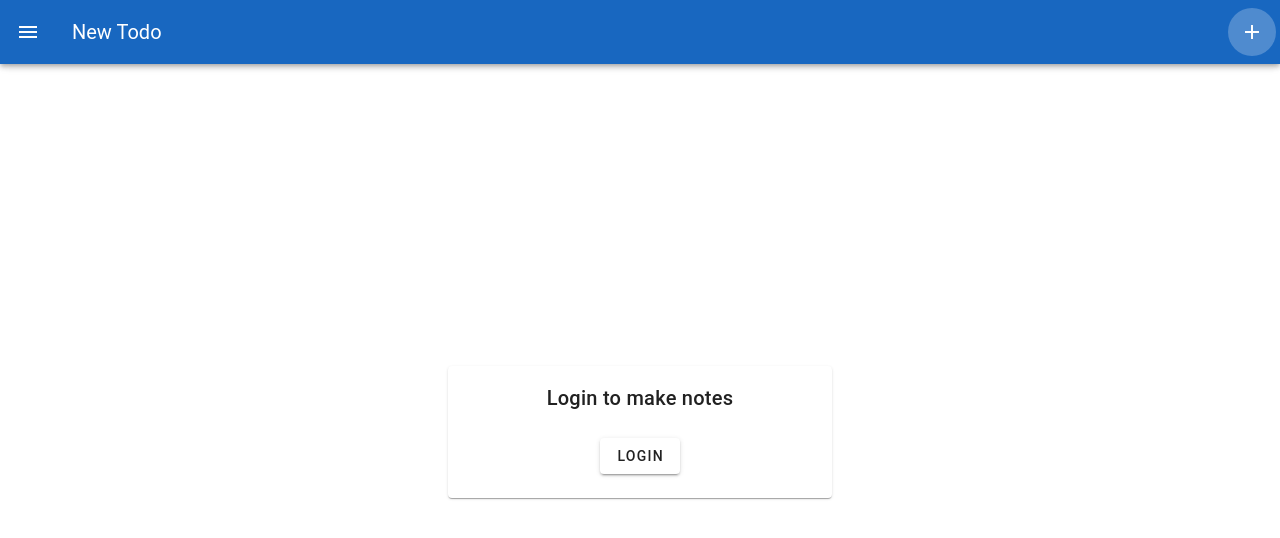
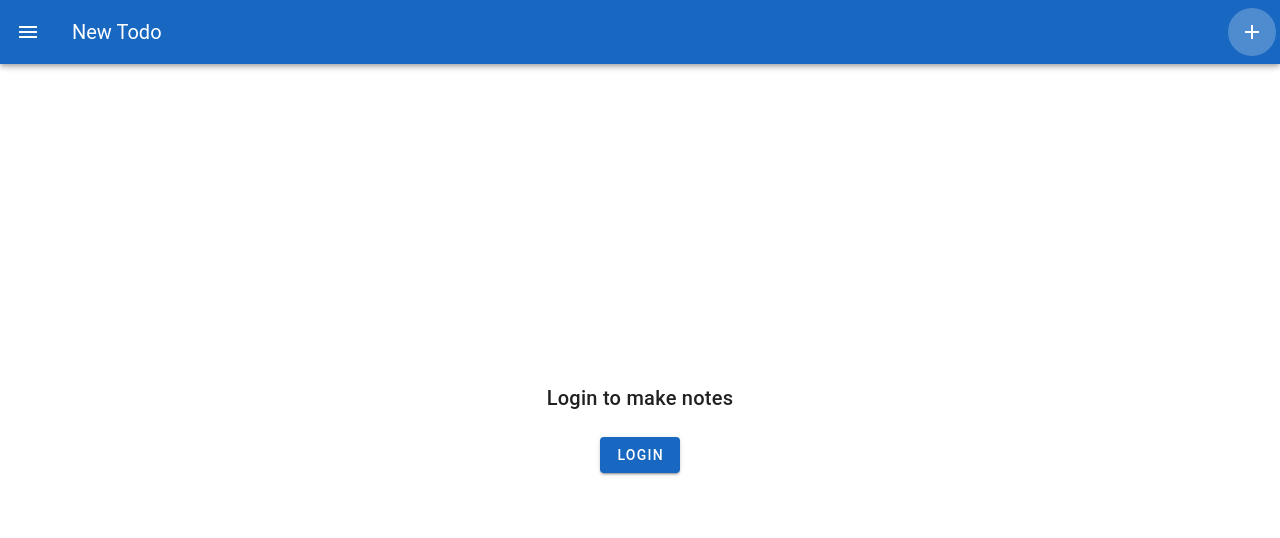
Before and after one commit to kurayami07734/vuetify-todo, a Vue app: page /new-todo in a window 1280 px wide. Shown: the top 538 px of the page. Built offline with nearby package versions, Linux system fonts and the light colour scheme; no server answers.

Commit message:
simplified the v-card components

```diff
--- a/src/views/HomeView.vue
+++ b/src/views/HomeView.vue
@@ -13,8 +13,5 @@
 
 <script setup>
 import { useUserStore } from "../stores/user.store";
-import { useRouter } from "vue-router";
 const user = useUserStore();
-const router = useRouter();
-if (user.userId) router.push("/all-notes");
 </script>
--- a/src/views/LoginView.vue
+++ b/src/views/LoginView.vue
@@ -2,16 +2,16 @@
   <v-container class="fill-height ma-2 pa-2" fluid>
     <v-row align="center" justify="center">
       <v-col cols="12" sm="8" md="4">
-        <v-card align="center" justify="center" class="ma-2 pa-2">
+        <v-card align="center" justify="center" class="ma-2 pa-2" flat>
           <v-card-title class="text-h4"> Login </v-card-title>
-          <v-card flat align="center" justify="center" class="ma-2 pa-2">
+          <v-card-text flat align="center" justify="center" class="ma-2 pa-2">
             <v-btn
               @click="loginWithGoogle"
               color="primary"
               prepend-icon="mdi-google"
               >Continue with google</v-btn
             >
-          </v-card>
+          </v-card-text>
         </v-card>
       </v-col>
     </v-row>
@@ -29,9 +29,8 @@ function loginWithGoogle() {
   signInWithPopup(auth, googleAuthProvider)
     .then((res) => {
       user.login(res.user);
-      router.push(`/`);
+      router.push(`/all-todos/`);
     })
     .catch((e) => console.error(e.toString()));
 }
 </script>
-../stores/user.store
--- a/src/views/NewTodoView.vue
+++ b/src/views/NewTodoView.vue
@@ -16,12 +16,12 @@
             <v-btn @click="saveNote">Save</v-btn>
           </v-card-actions>
         </v-card>
-        <v-card align="center" justify="center" class="ma-2 pa-2" v-else>
+        <v-card-text v-else align="center" justify="center" class="ma-2 pa-2">
           <v-card-title> Login to make notes</v-card-title>
           <v-card flat align="center" justify="center" class="ma-2 pa-2">
-            <v-btn to="/login">login</v-btn>
+            <v-btn to="/login" color="primary">login</v-btn>
           </v-card>
-        </v-card>
+        </v-card-text>
       </v-col>
     </v-row>
   </v-container>
```
